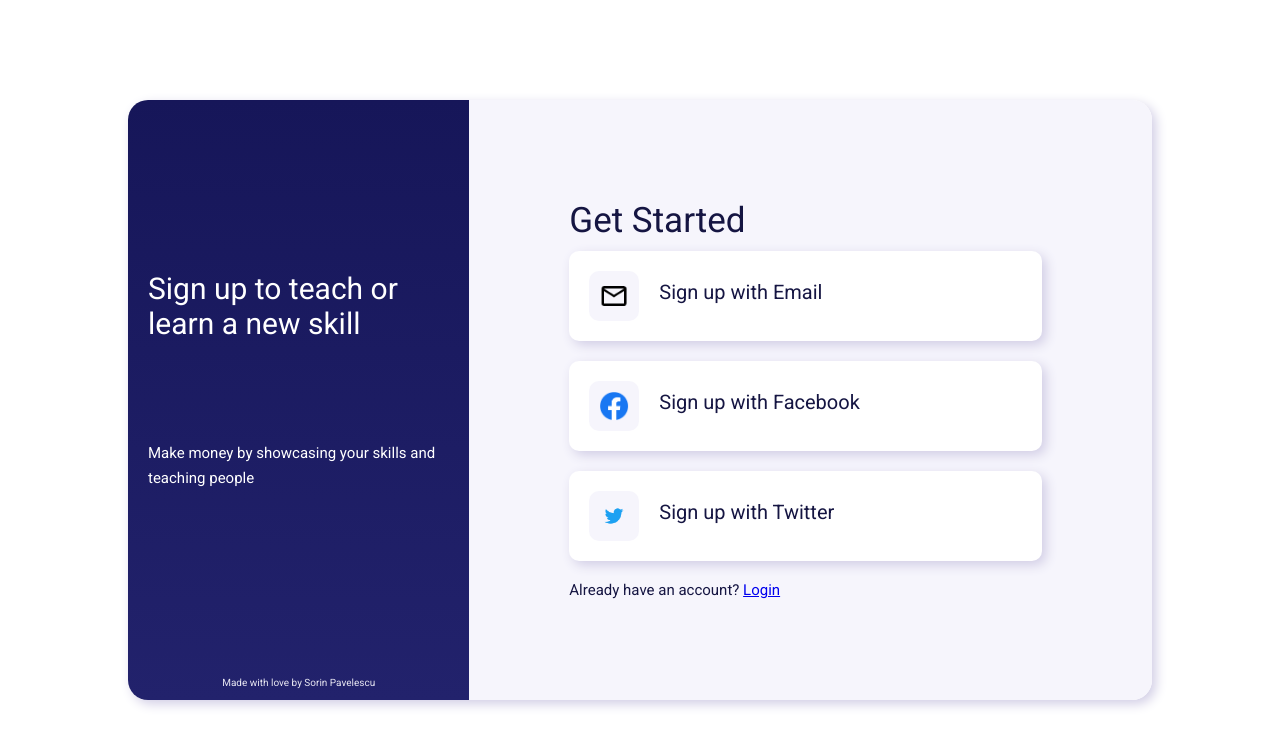
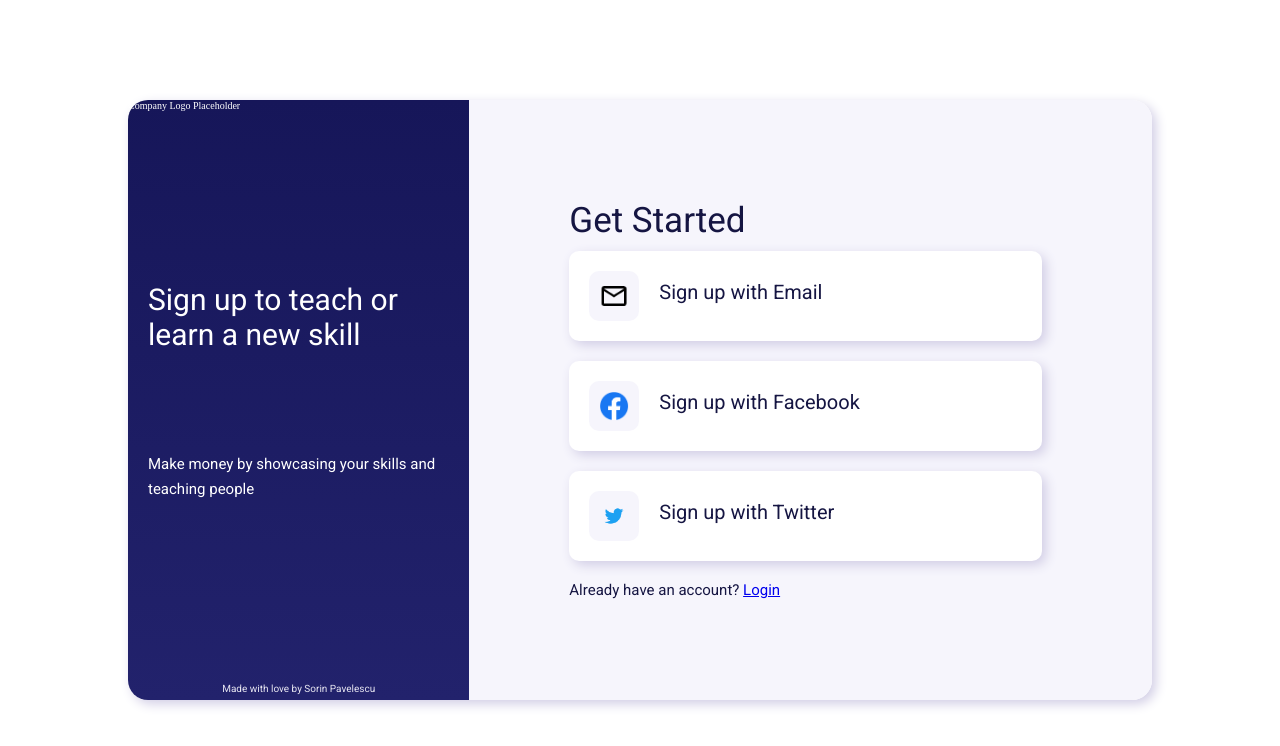
Before and after one commit to sorinpav/teachme, a React app: page / in a window 1280 px wide. Shown: the top 746 px of the page. Built offline with nearby package versions, Linux system fonts and the light colour scheme.

Commit message:
added company logo placeholder

```diff
--- a/src/components/Forms/SignupForm/SignupForm.js
+++ b/src/components/Forms/SignupForm/SignupForm.js
@@ -6,6 +6,9 @@ const SignupForm = () => {
     <div className='SignupForm'>
       <div className='grid-container'>
         <div className='left-side'>
+          <div className='company-logo'>
+            <span>Company Logo Placeholder</span>
+          </div>
           <div className='sign-up-intro'>
             <span className='sign-up-to-teach-or-learn'>
               Sign up to teach or learn a new skill
--- a/src/components/Forms/SignupForm/SignupForm.scss
+++ b/src/components/Forms/SignupForm/SignupForm.scss
@@ -41,7 +41,7 @@
   display: block;
 }
 .copyright {
-  margin-top: 18.5rem;
+  margin-top: 18rem;
   color: #e8e7f2;
   display: block;
   text-align: center;
```
